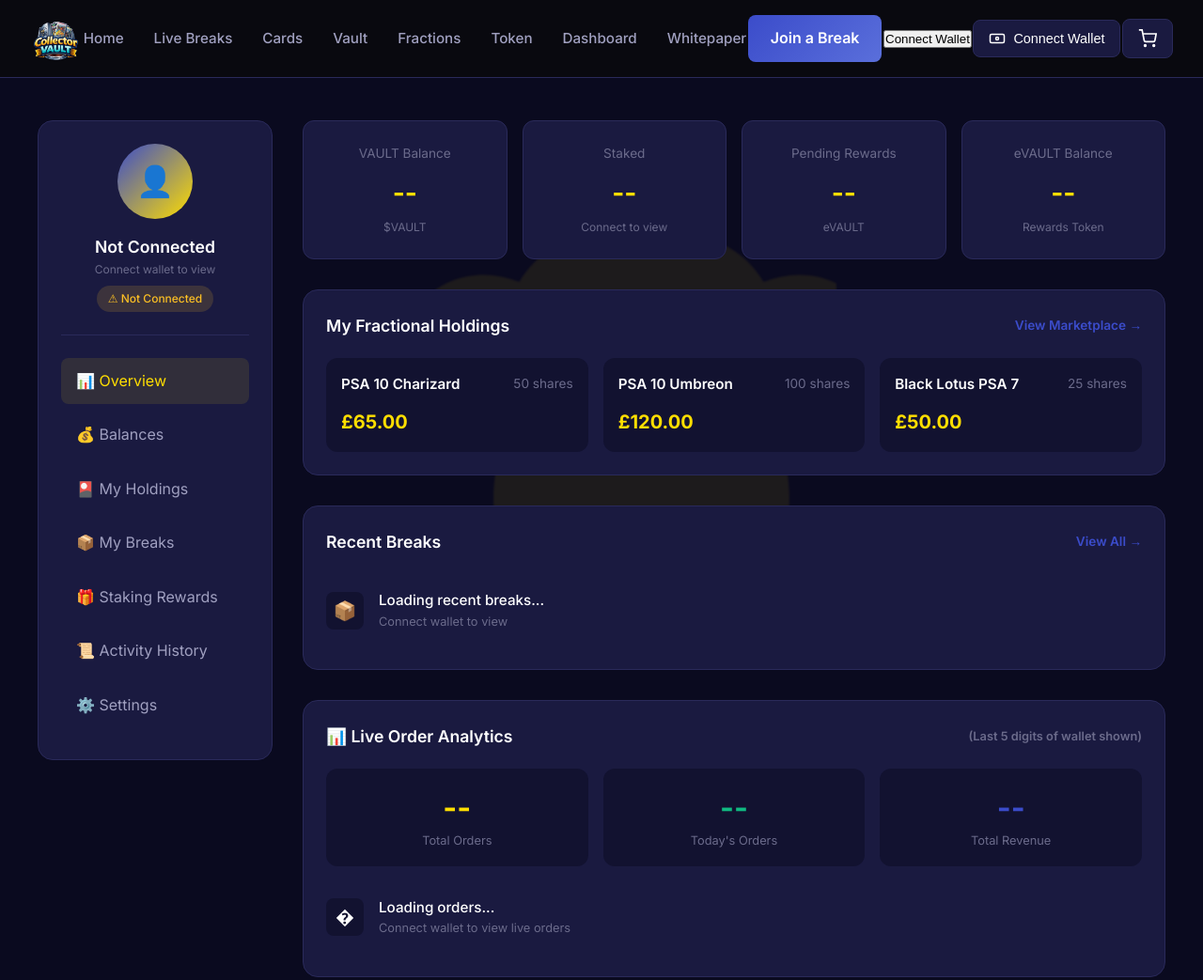
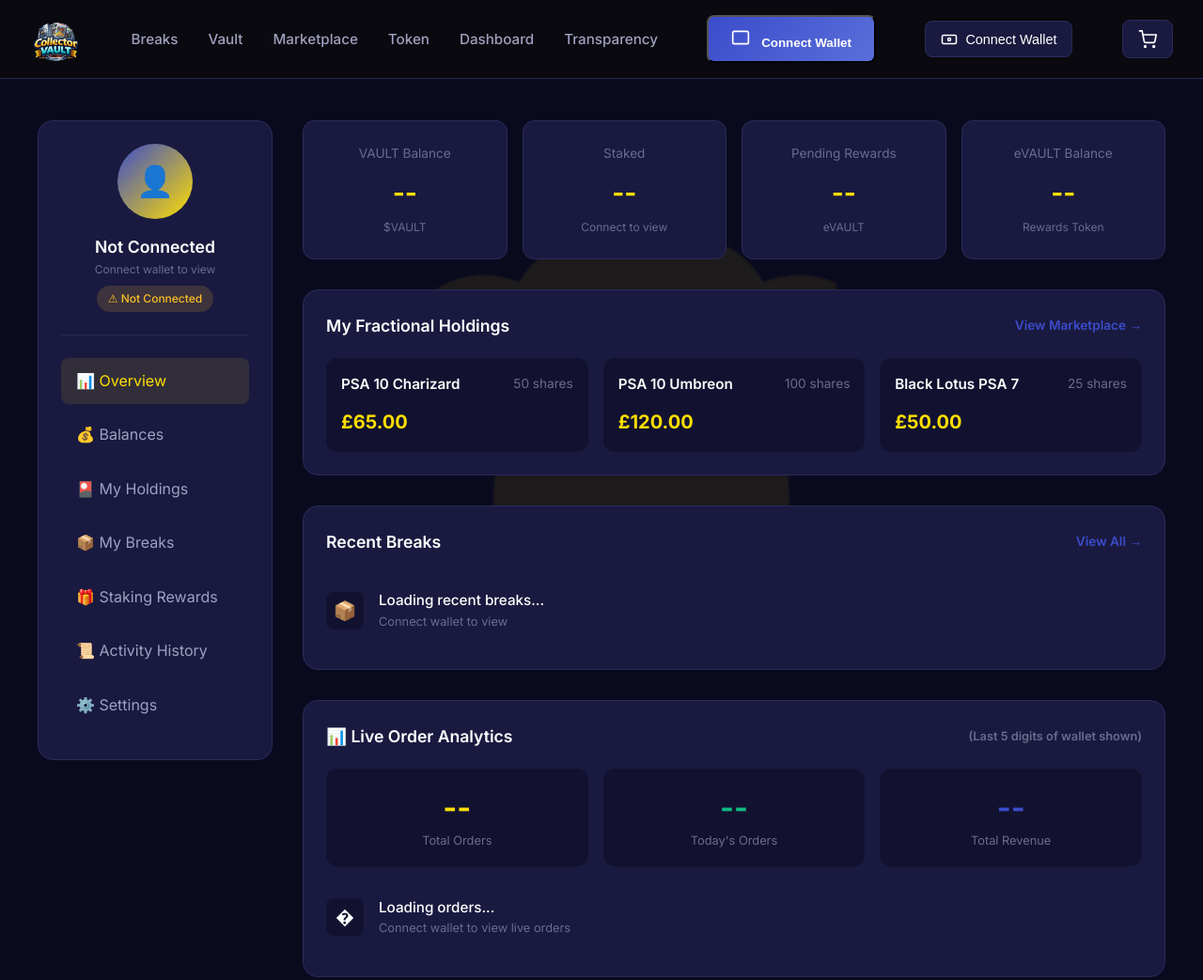
Before and after one commit to markuk2024/TCG, a plain HTML site: page dashboard.html in a window 1280 px wide. Shown: the top 1043 px of the page at 94% size. Drawn offline with Linux system fonts and the light colour scheme.

Commit message:
fix: Standardize navigation menu across all pages

```diff
--- a/dashboard.html
+++ b/dashboard.html
@@ -262,18 +262,21 @@
                 <img src="logo.png" alt="Collector Vault" style="height: 50px; width: auto;">
             </a>
             <ul class="nav-links">
-                <li><a href="index.html">Home</a></li>
-                <li><a href="breaks.html">Live Breaks</a></li>
-                <li><a href="cards.html">Cards</a></li>
+                <li><a href="breaks.html">Breaks</a></li>
                 <li><a href="vault.html">Vault</a></li>
-                <li><a href="marketplace.html">Fractions</a></li>
+                <li><a href="marketplace.html">Marketplace</a></li>
                 <li><a href="token.html">Token</a></li>
-                <li><a href="dashboard.html">Dashboard</a></li>
-                <li><a href="whitepaper.html">Whitepaper</a></li>
+                <li><a href="dashboard.html" class="active">Dashboard</a></li>
+                <li><a href="transparency.html">Transparency</a></li>
             </ul>
-            <a href="breaks.html" class="nav-cta">Join a Break</a>
-            <button id="connect-wallet-btn" class="wallet-connect" onclick="window.TCGWeb3.connectWallet()">Connect Wallet</button>
-            <span id="wallet-address" class="wallet-address" style="display:none;"></span>
+            <button class="nav-cta" id="globalConnectWallet" onclick="connectGlobalWallet()">
+                <svg width="20" height="20" viewBox="0 0 24 24" fill="none" stroke="currentColor" stroke-width="2" style="margin-right: 8px;">
+                    <rect x="2" y="4" width="20" height="16" rx="2"/>
+                    <path d="M7 8h.01"/>
+                    <path d="M17 8h.01"/>
+                </svg>
+                Connect Wallet
+            </button>
             <button class="mobile-menu-btn">
                 <svg width="24" height="24" viewBox="0 0 24 24" fill="none" stroke="currentColor" stroke-width="2">
                     <line x1="3" y1="6" x2="21" y2="6"></line>
```
Also changed, not shown: marketplace.html (+11 -7 lines), token.html (+9 -4 lines), transparency.html (+12 -7 lines), vault.html (+9 -6 lines).
